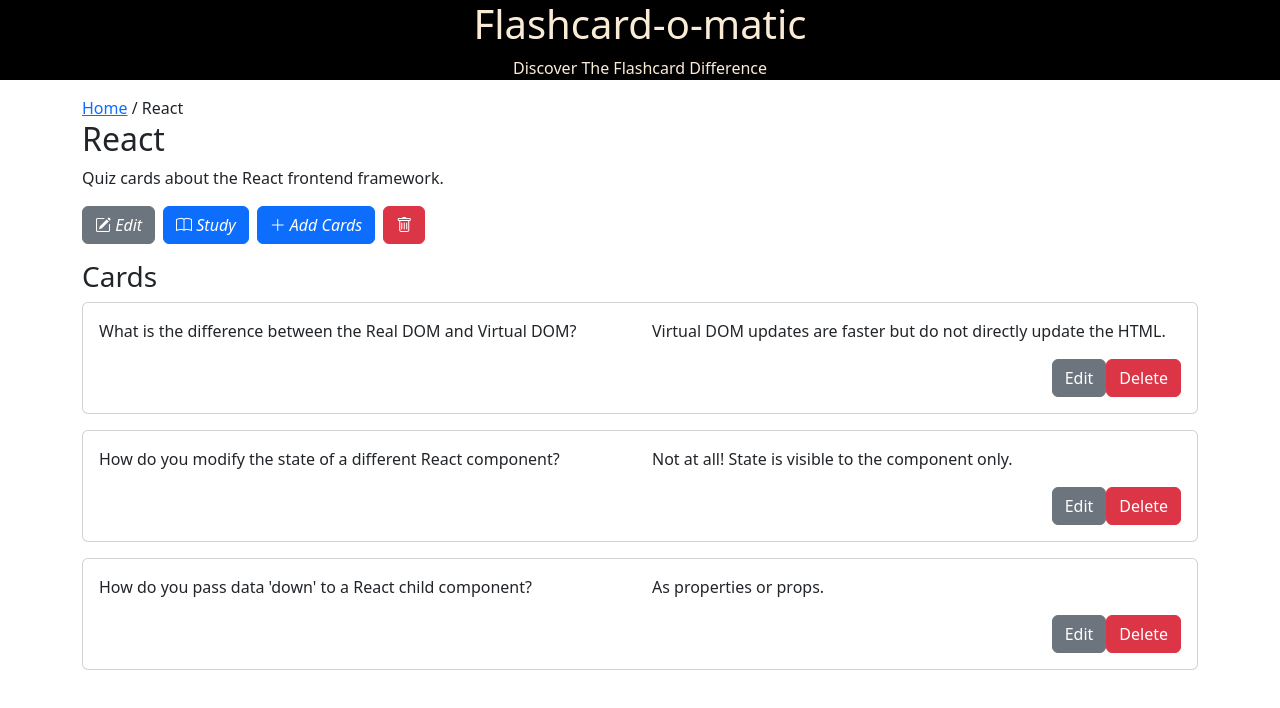
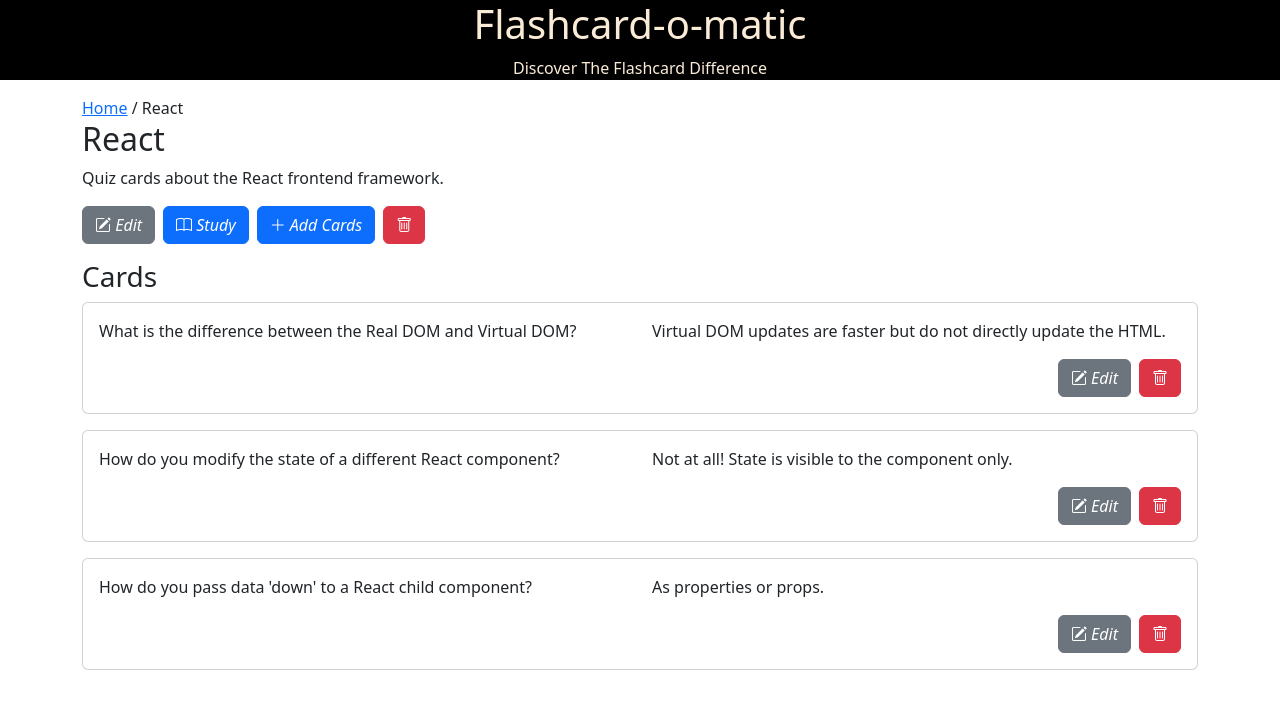
Before and after one commit to jkfaris94/Flashcard-O-Matic, a React (Create React App) app: page /decks/1 in a window 1280 px wide. Shown: the top 708 px of the page. Built offline with nearby package versions, Linux system fonts and the light colour scheme.

Commit message:
fixed typo and added icons to card.js

```diff
--- a/src/cards/Card.js
+++ b/src/cards/Card.js
@@ -29,10 +29,12 @@ function Card ({ card, deckId }) {
           </div>
           <div className="d-flex justify-content-end">
             <Link to={`/decks/${deckId}/cards/${card.id}/edit`}>
-              <button className="btn btn-secondary mr-2">Edit</button>
+              <button className="btn btn-secondary me-2">
+                <i class="bi bi-pencil-square"> Edit </i>
+              </button>
             </Link>
             <button className="btn btn-danger" onClick={handleDeleteCard}>
-              Delete
+            <i class="bi bi-trash" />
             </button>
           </div>
         </div>
```
